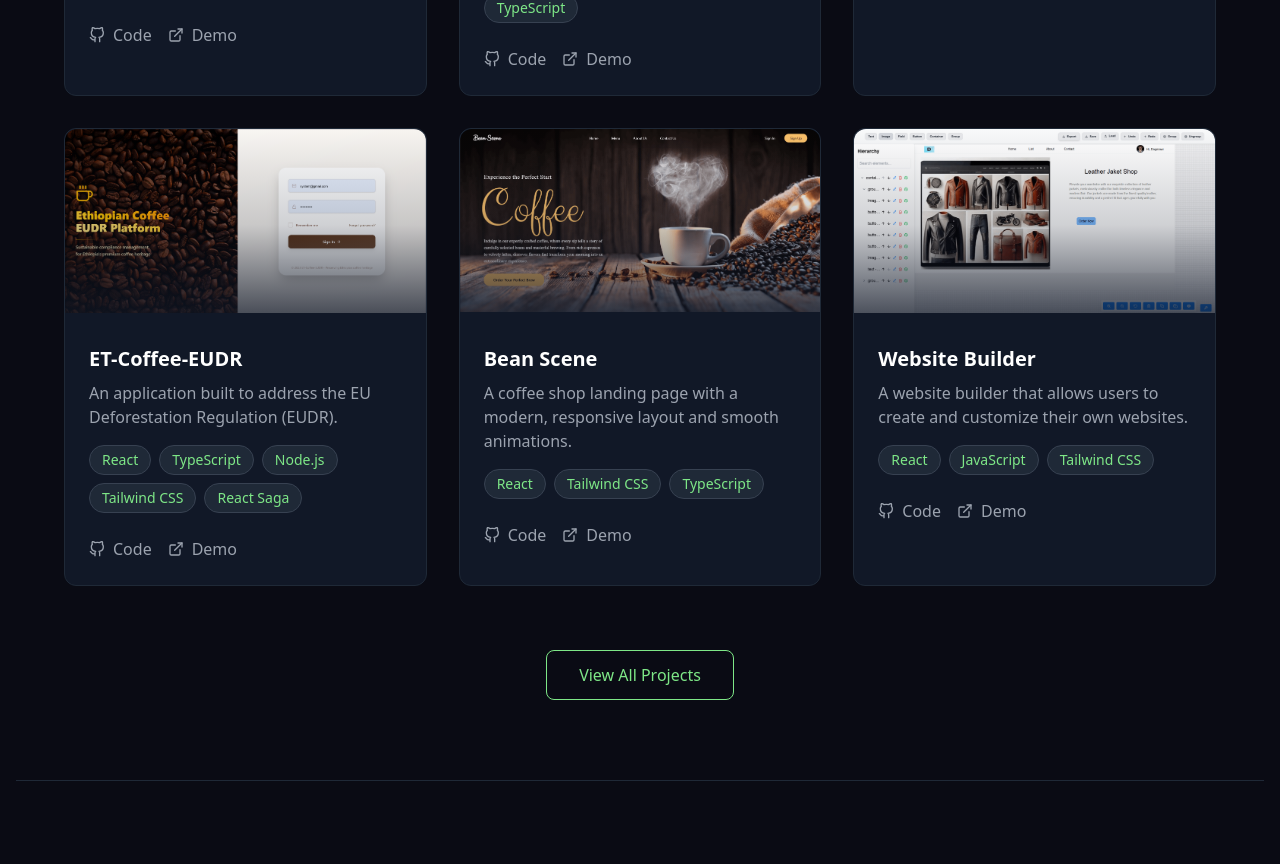
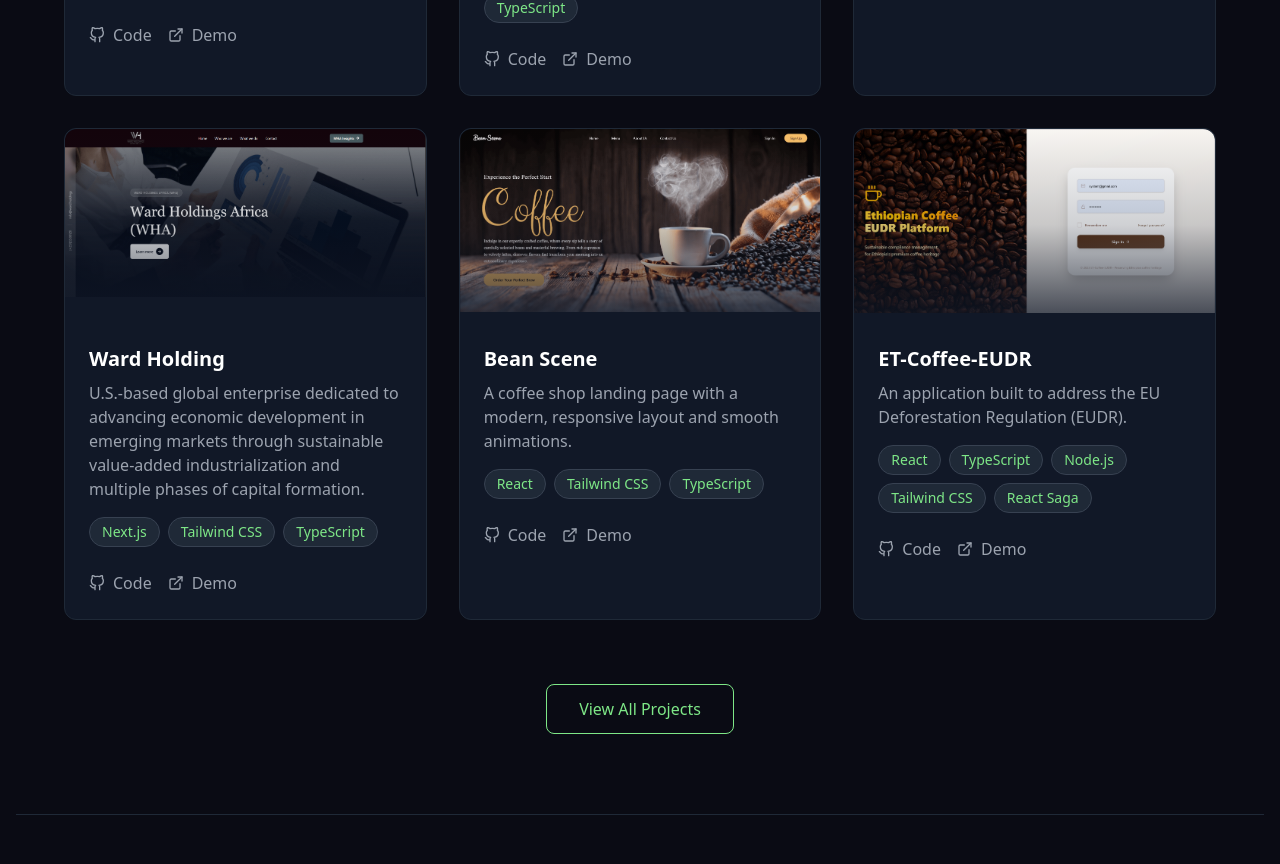
Before and after one commit to dagijosi/newPortfolio, a React (Vite) app: page / in a window 1280 px wide. Shown: the part 3000-3864 px from the top of the page. Built offline with nearby package versions, Linux system fonts and the light colour scheme.

Commit message:
Update Projects component: Replace "ET-Coffee-EUDR" entry with "Ward Holding" and add new project details for improved project showcase.

```diff
--- a/src/components/Projects.tsx
+++ b/src/components/Projects.tsx
@@ -17,7 +17,8 @@ const Projects = () => {
     },
     {
       title: "HR Dashboard",
-      description: "The HR Dashboard is a sleek and efficient tool for managing employee records, attendance, and performance. it streamlines HR processes with a user-friendly interface.",
+      description:
+        "The HR Dashboard is a sleek and efficient tool for managing employee records, attendance, and performance. it streamlines HR processes with a user-friendly interface.",
       tech: ["Next", "Tailwind CSS", "HTML", "TypeScript"],
       image: "/image/hr-dashboard.png",
       github: "https://github.com/dagijosi/HR-Dashboard",
@@ -33,13 +34,13 @@ const Projects = () => {
       demo: "https://dagicomponets.vercel.app/",
     },
     {
-      title: "ET-Coffee-EUDR",
+      title: "Ward Holding",
       description:
-        "An application built to address the EU Deforestation Regulation (EUDR).",
-      tech: ["React", "TypeScript", "Node.js", "Tailwind CSS", "React Saga"],
-      image: "/image/login.png",
-      // github: "https://github.com/dagijoseph/et-coffee-eudr",
-      // demo: "http://et-coffee-eudr.vercel.app/",
+        "U.S.-based global enterprise dedicated to advancing economic development in emerging markets through sustainable value-added industrialization and multiple phases of capital formation.",
+      tech: ["Next.js", "Tailwind CSS", "TypeScript"],
+      image: "/image/ward.png",
+      github: "https://github.com/dagijosi/ward-holding",
+      demo: "https://whafrica.com.ethtbrr.net/",
     },
     {
       title: "Bean Scene",
@@ -49,6 +50,15 @@ const Projects = () => {
       image: "/image/bean-scene.png",
       github: "https://github.com/dagijosi/coffeeLanding",
       demo: "https://coffee-landing-xi.vercel.app/",
+    },
+    {
+      title: "ET-Coffee-EUDR",
+      description:
+        "An application built to address the EU Deforestation Regulation (EUDR).",
+      tech: ["React", "TypeScript", "Node.js", "Tailwind CSS", "React Saga"],
+      image: "/image/login.png",
+      // github: "https://github.com/dagijoseph/et-coffee-eudr",
+      // demo: "http://et-coffee-eudr.vercel.app/",
     },
     {
       title: "Website Builder",
@@ -71,7 +81,7 @@ const Projects = () => {
     {
       title: "Tree Based Restoration Registry",
       description:
-          "A platform to register and track deforested regions in Ethiopia, supporting tree-based restoration efforts.",
+        "A platform to register and track deforested regions in Ethiopia, supporting tree-based restoration efforts.",
       tech: ["React", "JavaScript", "React Query", "Tailwind CSS", "Laravel"],
       image: "tree-restoration.png",
       // github: "https://github.com/dagijoseph/tree-based-restoration-registry",
@@ -89,7 +99,7 @@ const Projects = () => {
     {
       title: "Eco-Web",
       description:
-          "A user-centric eCommerce platform with secure login, detailed product catalog, multi-currency cart system, SEO optimization, and social media integration.",
+        "A user-centric eCommerce platform with secure login, detailed product catalog, multi-currency cart system, SEO optimization, and social media integration.",
       tech: ["Next.js", "Tailwind CSS", "HTML", "JavaScript"],
       image: "/image/eco-web.png",
       // github: "https://github.com/dagijoseph/eco-web",
```
Also changed, not shown: public/image/ward.png (added), 1 other file (tests, documents, lock files or other folders).
